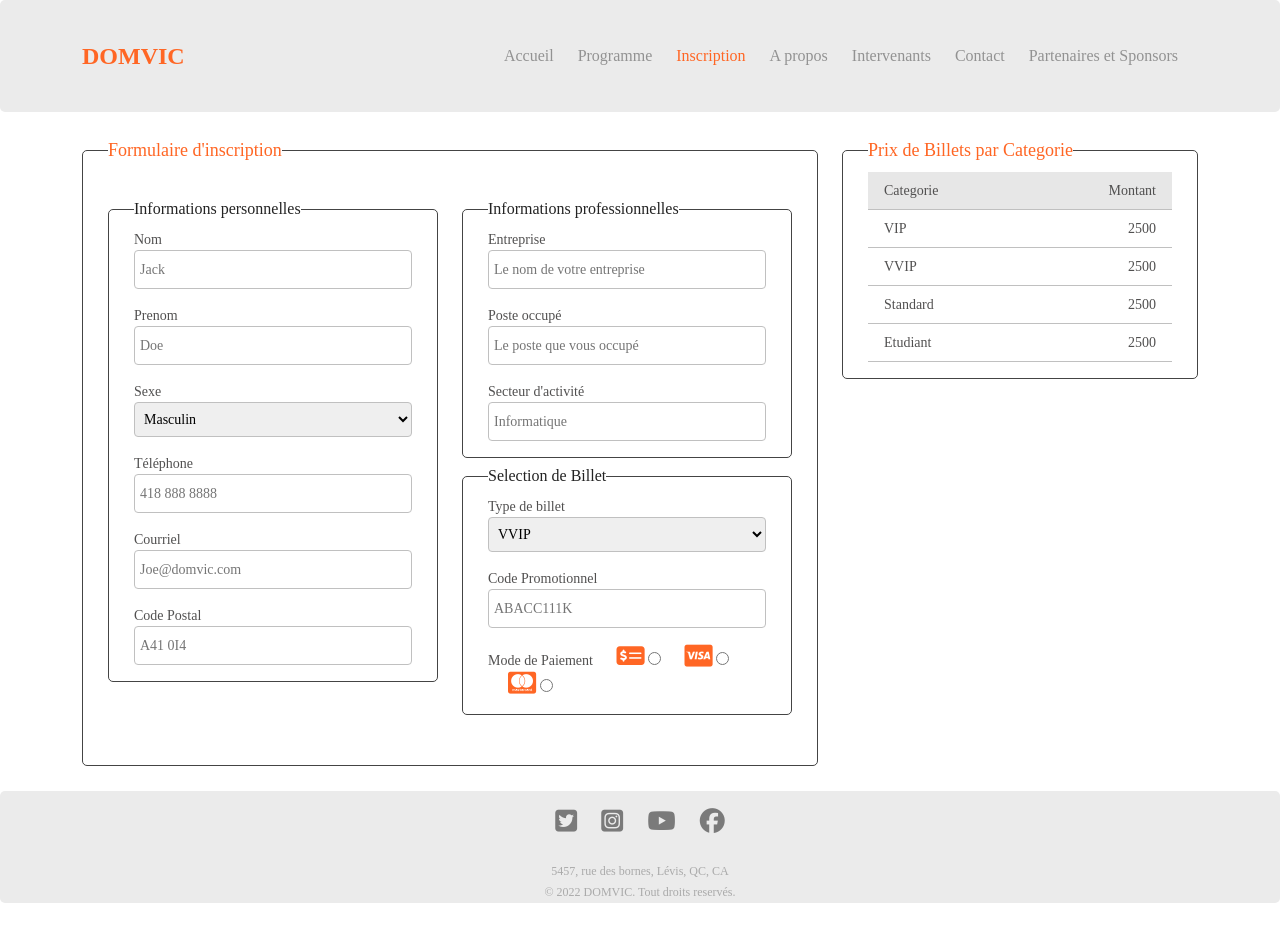
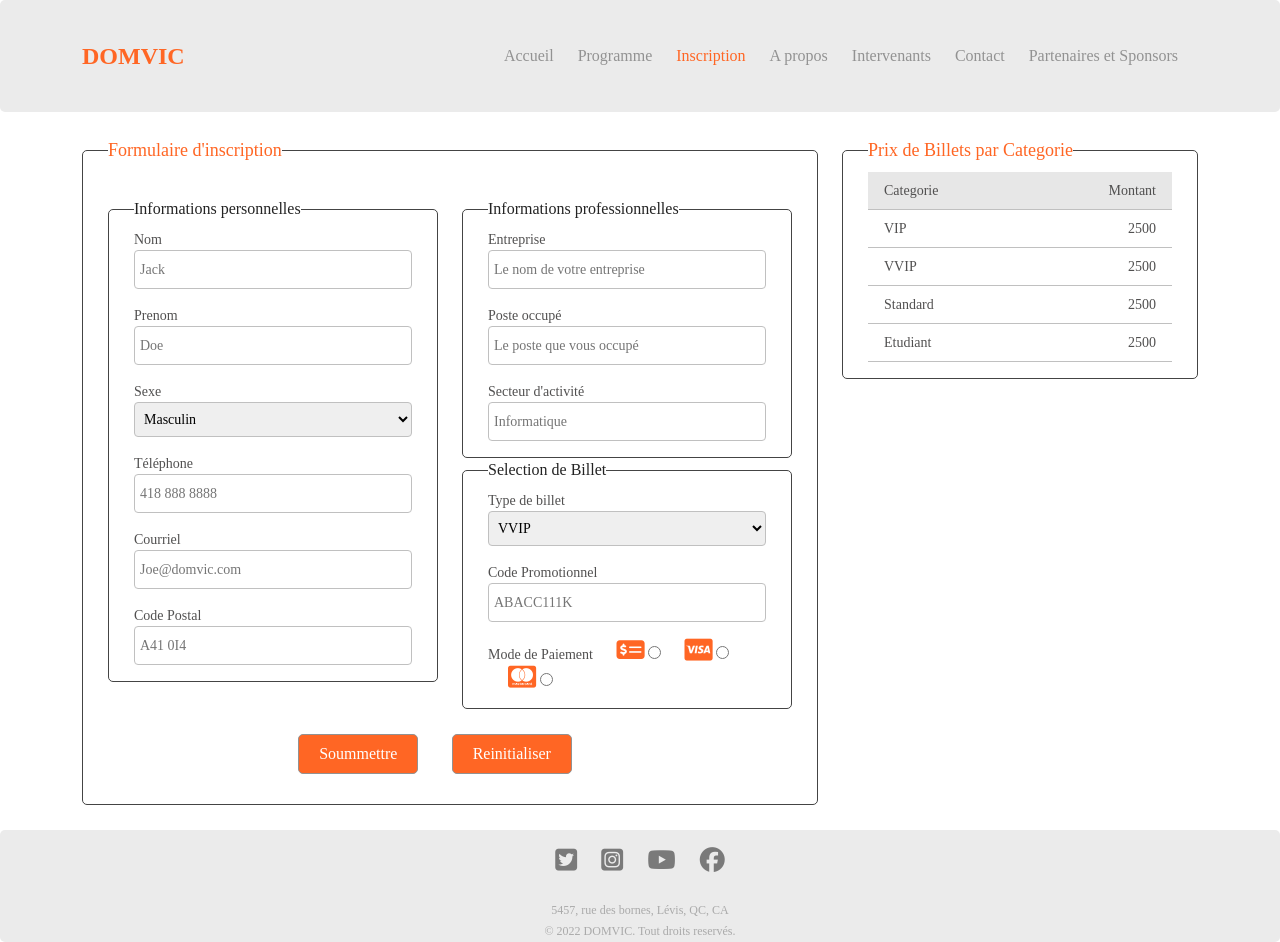
Before and after one commit to Domitienne/Devoir-1, a plain HTML site: page html/inscription.html in a window 1280 px wide. Before the commit the page ends 903 px from the top, so only its background shows below. Drawn offline with nearby package versions, Linux system fonts and the light colour scheme.

Commit message:
add submit button

```diff
--- a/css/main.css
+++ b/css/main.css
@@ -256,13 +256,9 @@ ul > li > span:first-of-type{
     padding-top: 25px;
 }
 
-.buttom-margin-6{
-    margin-top: 6px;
-}
-
 .formulaire-pad{
     padding-top: 25px;
-    padding-bottom: 50px;
+    padding-bottom: 30px;
 }
 
 .formulaire-pad:hover, .list-fieldset:hover
@@ -293,3 +289,23 @@ input[type=radio]{
 .section-billet i{
     padding-left: 20px;
 }
+
+input[type=submit] {
+    cursor: pointer;
+    margin-top: 25px;
+    margin-right: 30px;
+    color: #FFFFFF;
+    font-family: "Source Sans 3";
+    font-weight: 200;
+    font-size: 16px;
+    width: 120px;
+    height: 40px;
+    background-color: #FF6624;
+    border: 1px #929292 solid;
+    border-radius: 5px 5px 5px 5px;
+    text-align: center;
+  }
+
+.input-1{
+    text-align: center;
+}
--- a/html/inscription.html
+++ b/html/inscription.html
@@ -135,6 +135,11 @@
 
                                 </div>
 
+                            </div>
+
+                            <div class="input-1">
+                                <input type="submit" value="Soummettre"/>
+                                <input type="submit" value="Reinitialiser"/>
                             </div>
                         </fieldset>
                     </form>
```
